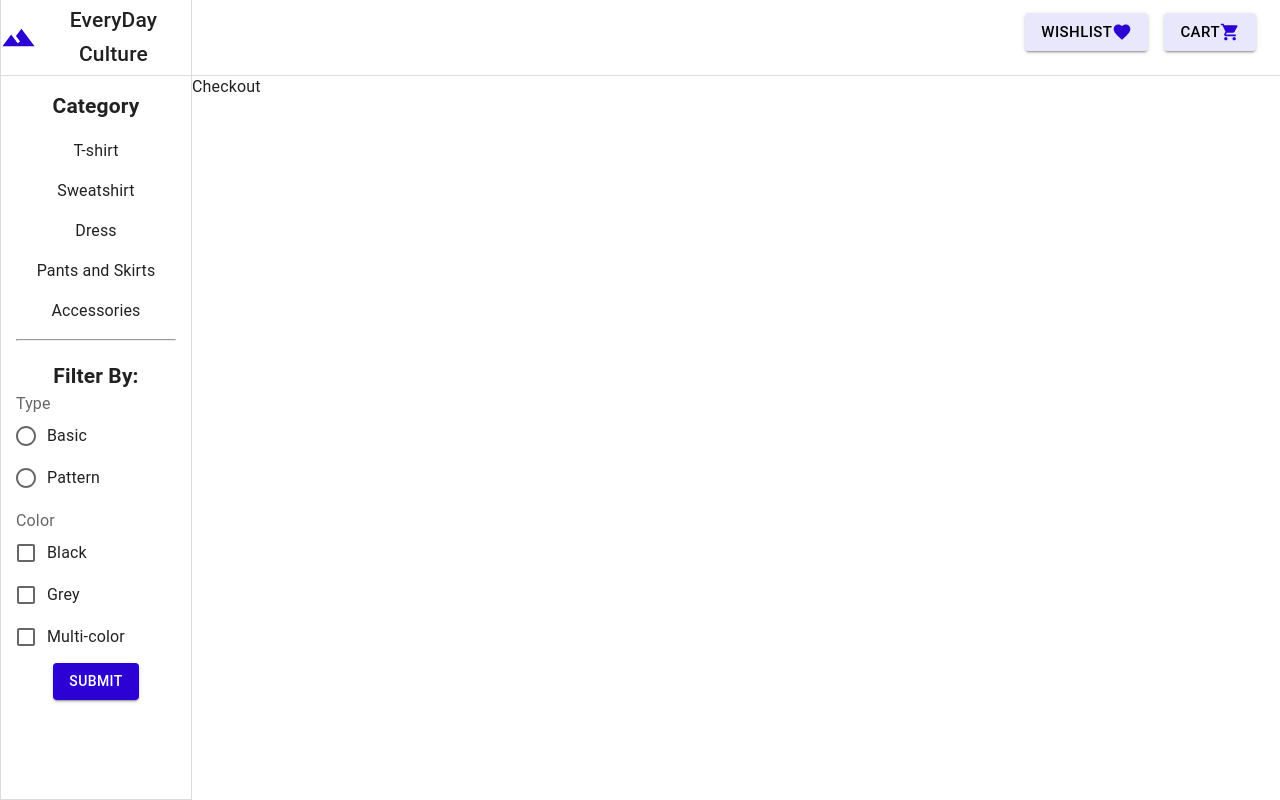
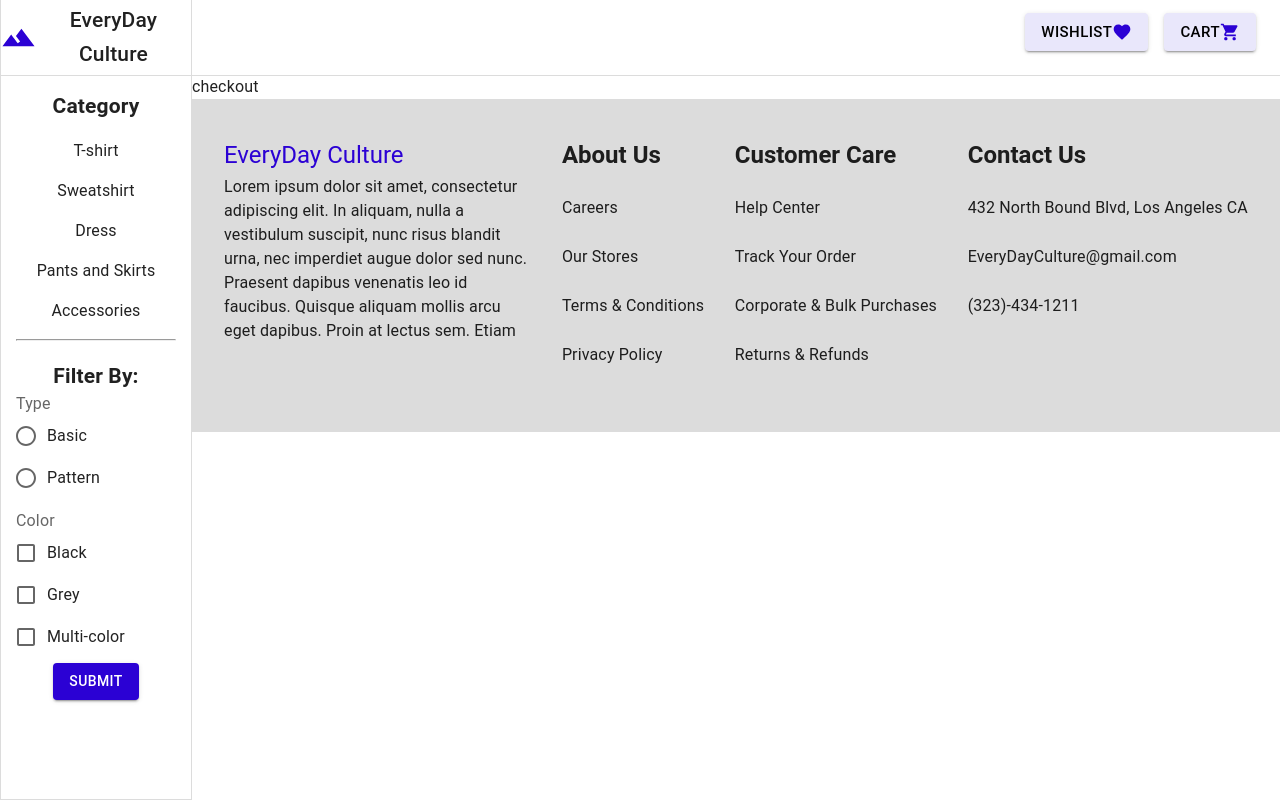
Before and after one commit to moises-devs/EverdayCultureShop, a React (Create React App) app: page /checkout in a window 1280 px wide. Built offline with nearby package versions, Linux system fonts and the light colour scheme.

Commit message:
footer/workign on forms

```diff
--- a/src/App.js
+++ b/src/App.js
@@ -1,39 +1,43 @@
-import {Routes, Route, useLocation } from "react-router-dom";
+import { Routes, Route, useLocation } from "react-router-dom";
 import { CssBaseline, ThemeProvider } from "@mui/material";
 import { colorTheme } from "./Components/UI/colorTheme";
 import Home from "./Pages/Home";
 import Navbar from "./Components/Navbar/Navbar";
-import { useEffect, useState}from "react";
+import { useEffect, useState } from "react";
 import Checkout from "./Components/Checkout/Checkout";
 import Confirmation from "./Components/Checkout/Confirmation";
 import ItemDetails from "./Components/Item/ItemDetails";
-import  ReactDOM  from "react-dom";
+import ReactDOM from "react-dom";
 import BasicModal from "./Components/UI/Modal";
 import NotFound from "./Components/NotFound/NotFound";
+import Footer from "./Components/Footer/Footer";
 function App() {
-  const { pathname } = useLocation();
-  useEffect( () => {
-    window.scrollTo(0,0)
+  const { pathname } = useLocation()
+  useEffect(() => {
+    window.scrollTo(0, 0)
     return () => null
-  },[pathname]);
-  const [filteredPath, setFilterdPath] = useState({path:'', type:''});
+  }, [pathname]);
+  const [filteredPath, setFilterdPath] = useState({ path: "", type: "" });
   const filterHandler = (pathObj) => {
     setFilterdPath(pathObj);
-    console.log(pathObj, 'is path object being sent');
-  }
+  };
   return (
     <ThemeProvider theme={colorTheme}>
-    <CssBaseline/>
-    <Navbar onFilter={filterHandler} pathToFilterBy={filteredPath}>
-    <Routes>
-      <Route path="/" element={<Home path={filteredPath}/>} />
-      <Route path="item/:itemID" element={<ItemDetails/>}/>
-      <Route path="checkout/" element={<Checkout/>}/>
-      <Route path="checkout/success" element={<Confirmation/> } />
-      <Route  exact path="*" element={<NotFound/>}/>
-    </Routes>
-    {ReactDOM.createPortal(<BasicModal/>, document.getElementById('modal')) }
-    </Navbar>
+      <CssBaseline />
+      <Navbar onFilter={filterHandler} pathToFilterBy={filteredPath}>
+        <Routes>
+          <Route path="/" element={<Home path={filteredPath} />} />
+          <Route path="item/:itemID" element={<ItemDetails />} />
+          <Route path="checkout/" element={<Checkout />} />
+          <Route path="checkout/success" element={<Confirmation />} />
+          <Route exact path="*" element={<NotFound />} />
+        </Routes>
+        {ReactDOM.createPortal(
+          <BasicModal />,
+          document.getElementById("modal")
+        )}
+        <Footer />
+      </Navbar>
     </ThemeProvider>
   );
 }
--- a/src/Components/Checkout/Checkout.js
+++ b/src/Components/Checkout/Checkout.js
@@ -1,8 +1,100 @@
 import React from 'react'
+import { useSelector } from 'react-redux';
+import {Box, Button, Stepper, Step, StepLabel} from "@mui/material";
+import  { Formik } from "formik";
+import { useState } from "react";
+import * as yup from "yup";
+import { shades } from '../UI/colorTheme';
+
+const initialValues = {
+  billingAddress:{
+    firstName:'',
+    lastName:'',
+    country:'',
+    street1:'',
+    street2:'',
+    city:'',
+    state:'',
+    zipCode:''
+  },
+  shippingAddress:{
+    isSameAddress:true,
+    firstName:'',
+    lastName:'',
+    country:'',
+    street1:'',
+    street2:'',
+    city:'',
+    state:'',
+    zipCode:''
+  },
+  email:'',
+  phoneNumber:''
+}
+
+// const checkoutSchema = [
+//   yup.object().shape({
+//     billingAddress: yup.object.shape({
+//       firstName:yup.string().required("required"),
+//       lastName:yup.string().required("required"),
+//       country:yup.string().required("required"),
+//       street1:yup.string().required("required"),
+//       street2:yup.string(),
+//       city:yup.string().required("required"),
+//       state:yup.string().required("required"),
+//       zipCode:yup.string().required("required"),
+//     }),
+//     shippingAddress: yup.object.shape({
+//       isSameAddress:yup.boolean(),
+//       firstName:yup.string().when("isSameAddress", {
+//         is:false,
+//         then:yup.string().required("requried"),
+//       }),
+//       lastName:yup.string().when("isSameAddress", {
+//         is:false,
+//         then:yup.string().required("requried"),
+//       }),
+//       country:yup.string().when("isSameAddress", {
+//         is:false,
+//         then:yup.string().required("requried"),
+//       }),
+//       street1:yup.string().when("isSameAddress", {
+//         is:false,
+//         then:yup.string().required("requried"),
+//       }),
+//       street2:yup.string(),
+//       city:yup.string().when("isSameAddress", {
+//         is:false,
+//         then:yup.string().required("requried"),
+//       }),
+//       state:yup.string().when("isSameAddress", {
+//         is:false,
+//         then:yup.string().required("requried"),
+//       }),
+//       zipCode:yup.string().when("isSameAddress", {
+//         is:false,
+//         then:yup.string().required("requried"),
+//       }),
+//     }),
+//   }),
+//   yup.object().shape({
+//     email:yup.string().required("required"),
+//     phoneNumber:yup.string().required("required"),
+//   })
+// ]
 
 function Checkout() {
   return (
-    <div>Checkout </div>
+    // <Formik
+    // initialValues={initialValues}
+    // onSubmit={()=>{console.log('submitting')}}
+    // // validationSchema={checkoutSchema[activeStep]}
+    // >
+
+    // </Formik>
+    <div>
+      checkout
+    </div>
   )
 }
 
--- /dev/null
+++ b/src/Components/Footer/Footer.js
@@ -0,0 +1,46 @@
+import React from 'react'
+import { Box, Typography } from '@mui/material'
+import { shades } from '../UI/colorTheme'
+function Footer() {
+  return (
+    <Box sx={{display:'flex', justifyContent:'space-between', flexWrap:'wrap', background:'gainsboro', paddingX:4, paddingY:5}}>
+        <Box display="flex" flexDirection="column" alignItems="flex-start" sx={{width:{xs:'100%', lg:'30%'}, marginBottom:{xs:4, md:4}}}>
+            <Typography color={shades.primary[500]} variant="h5" component="p" marginBottom={"4px"} >
+                EveryDay Culture
+            </Typography>
+            <Typography>
+            Lorem ipsum dolor sit amet, consectetur adipiscing elit. In aliquam, nulla a vestibulum suscipit, nunc risus blandit urna, nec imperdiet augue dolor sed nunc. Praesent dapibus venenatis leo id faucibus. Quisque aliquam mollis arcu eget dapibus. Proin at lectus sem. Etiam
+            </Typography>
+        </Box>
+        <Box>
+            <Typography variant="h5" fontWeight="bold" mb="25px">
+                About Us
+            </Typography>
+            <Typography mb="25px"> Careers </Typography>
+            <Typography mb="25px"> Our Stores </Typography>
+            <Typography mb="25px"> Terms & Conditions </Typography>
+            <Typography mb="25px"> Privacy Policy</Typography>
+        </Box>
+        <Box>
+            <Typography variant="h5" fontWeight="bold" mb="25px">
+                Customer Care
+            </Typography>
+            <Typography mb="25px"> Help Center</Typography>
+            <Typography mb="25px"> Track Your Order </Typography>
+            <Typography mb="25px"> Corporate & Bulk Purchases </Typography>
+            <Typography mb="25px">Returns & Refunds</Typography>
+        </Box>
+        <Box>
+            <Typography variant="h5" fontWeight="bold" mb="25px">
+                Contact Us
+            </Typography>
+            <Typography mb="25px"> 432 North Bound Blvd, Los Angeles CA</Typography>
+            <Typography mb="25px">EveryDayCulture@gmail.com</Typography>
+            <Typography mb="25px">(323)-434-1211 </Typography>
+        </Box>
+
+    </Box>
+  )
+}
+
+export default Footer
--- a/src/Components/Navbar/Sidebar.js
+++ b/src/Components/Navbar/Sidebar.js
@@ -36,9 +36,9 @@ function Sidebar(props) {
   const onFilterHandler = (data, type) => {
     let path = data;
     if (type === 'category') {
-      console.log('dealing with a category');
       path = `&filters[${type}][$eq]=${data}`
     }
+    console.log({path:path, type:data});
     props.onFilter({path:path, type:data})
     navigate("/");
   }
--- a/src/Components/Navbar/TopBar.js
+++ b/src/Components/Navbar/TopBar.js
@@ -23,8 +23,8 @@ function TopBar(props) {
   const handleDrawerToggle = () => {
     setMobileOpen((prev) => !prev)
   };
-  const onFilterHandler = (filterBy) => {
-    props.onFilter(filterBy)
+  const onFilterHandler = () => {
+    props.onFilter({path:'', type:''});
     navigate("/");
   }
 
@@ -74,7 +74,7 @@ function TopBar(props) {
             <MenuIcon />
           </IconButton>
           <Typography
-                      onClick={onFilterHandler.bind('')}
+                      onClick={onFilterHandler}
             variant="h6"
             component="div"
             sx={{
--- /dev/null
+++ b/src/Components/Subscribe/Subscribe.js
@@ -0,0 +1,34 @@
+import React, { useState } from 'react'
+import { Box, InputBase, Divider, Typography, IconButton } from "@mui/material";
+import MarkEmailReadOutlinedIcon from "@mui/icons-material/MarkEmailReadOutlined";
+function Subscribe() {
+    const [email, setEmail] = useState('');
+  return (
+    <Box sx={{width:'80%', marginTop:4, marginX:'auto', textAlign:'center'}}>
+        <IconButton>
+            <MarkEmailReadOutlinedIcon fontSize="large"/>
+        </IconButton>
+        <Typography varaint="h3">Subsribe to Our Newsletter</Typography>
+        <Typography> and recieve $15 voucher on your first order when you checkout</Typography>
+        <Box sx={{
+            width:"75%",
+            marginX:'auto',
+            marginY:2,
+            padding:"2px 4px",
+            display:'flex',
+            alignItems:'center',
+            background:'gainsboro'
+        }}>
+            <InputBase
+            sx={{marginX:1, flex:1}}
+            placeholder="Enter Email"
+            onChange={(e) => setEmail(e.target.value)}
+            value={email}/>
+            <Divider sx={{height:20, m:0.3}} orientation="vertical"/>
+            <Typography sx={{p:'10px', '&:hover':{cursor:'pointer'}}}> Subscribe</Typography>
+        </Box>
+    </Box>
+  )
+}
+
+export default Subscribe
--- a/src/Components/UI/Modal.js
+++ b/src/Components/UI/Modal.js
@@ -219,10 +219,13 @@ export default function BasicModal() {
               backgroundColor: shades.primary[500],
               width: "100%",
               borderRadius: 0,
+              border:'0.2rem solid white',
               color: "white",
+              transition:'all 300ms',
               "&:hover": {
-                backgroundColor: shades.secondary[500],
-                color: shades.primary[500],
+                backgroundColor: 'black',
+                color: shades.secondary[500],
+                border:`0.2rem solid ${shades.primary[500]}`
               },
             }}
           >
--- a/src/Pages/Home.js
+++ b/src/Pages/Home.js
@@ -2,10 +2,10 @@ import { Box, Typography } from "@mui/material";
 import Item from "../Components/Item/Item";
 import MainCarousel from "../Components/Carousel/MainCarousel";
 import { useEffect, useState } from "react";
+import Subscribe from "../Components/Subscribe/Subscribe";
 function Home(props) {
   const [items, setItems] = useState([]);
   useEffect(() => {
-    console.log(`http://localhost:1337/api/products/?populate=img${props.path.path ? props.path.path : ''}`)
     const getItem = async () => {
       console.log('sending request')
       const data = await fetch(
@@ -28,6 +28,7 @@ function Home(props) {
           <Item key={item.id} {...item} />
         ))}
       </Box>
+      <Subscribe/>
     </>
   );
 }
```
